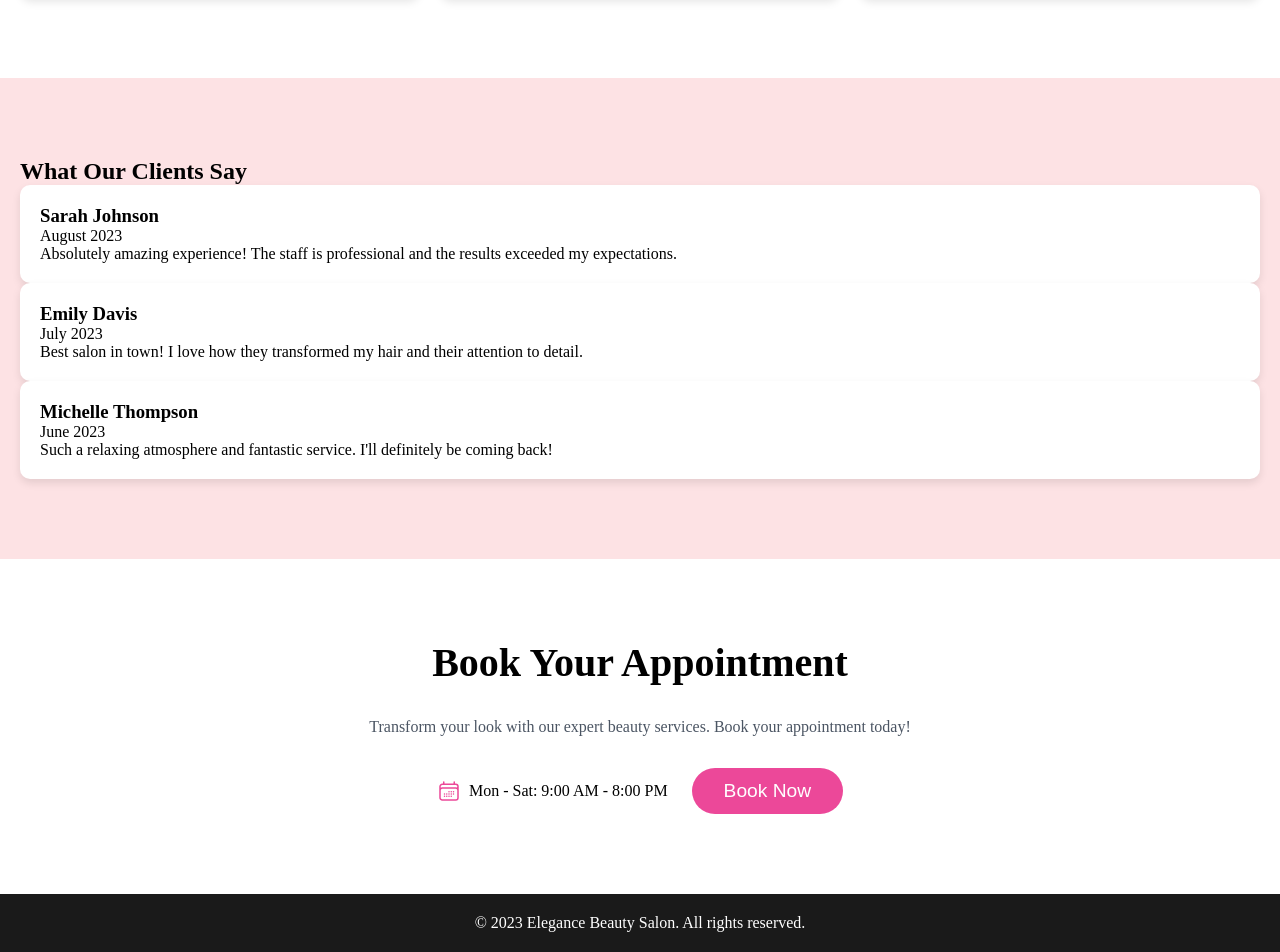
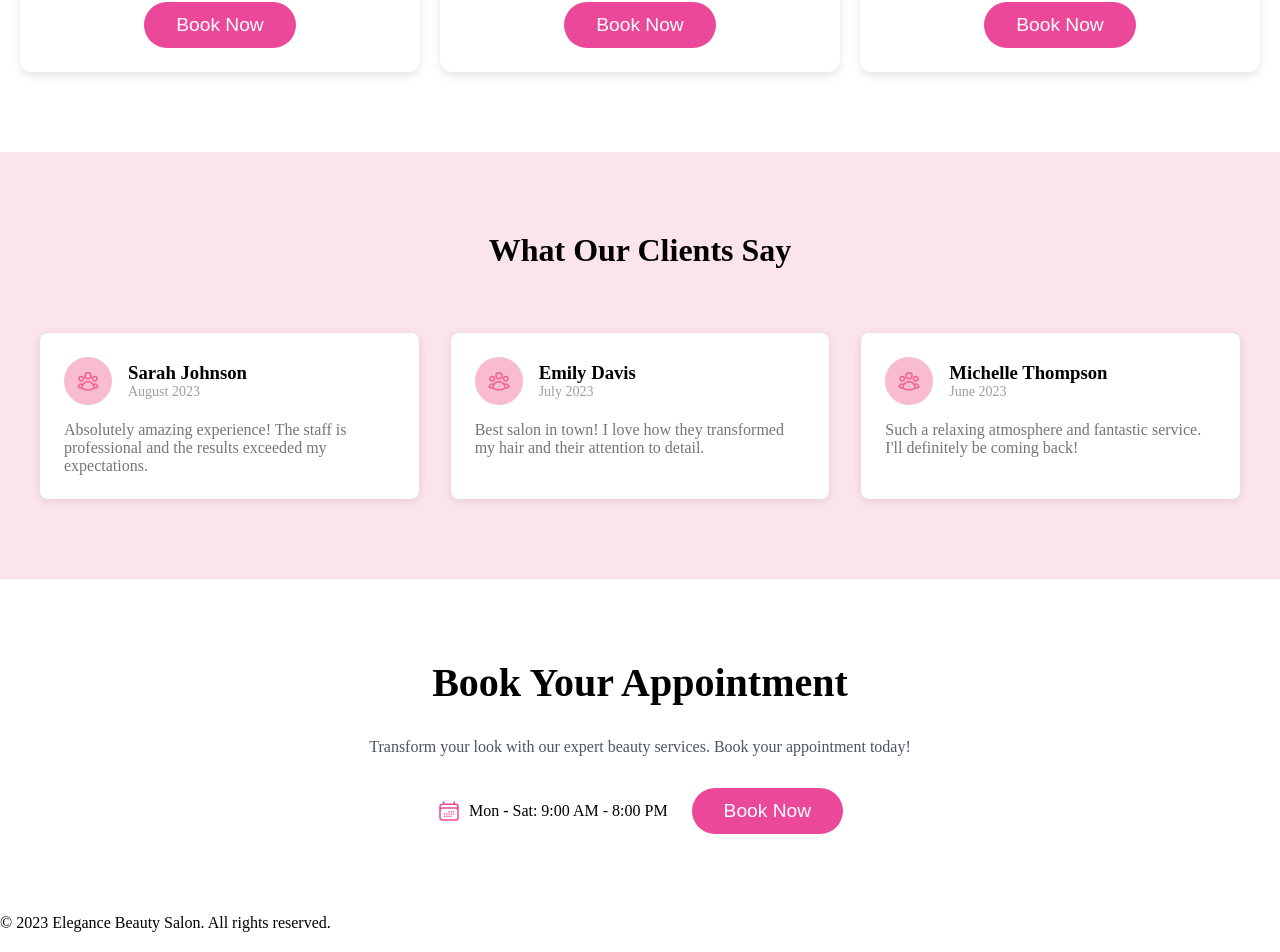
Before and after one commit to FehertoiTamas/beauty-salon, a Next.js app: page / in a window 1280 px wide. Shown: the part 1207-2159 px from the top of the page. Built offline with nearby package versions, Linux system fonts and the light colour scheme.

Commit message:
testimonils section css

```diff
--- a/src/app/page.js
+++ b/src/app/page.js
@@ -49,15 +49,24 @@ export default function Home() {
 
       {/* Testimonials Section */}
       <section className="testimonials-section">
+        <div className="testimonials-container">
           <h2 className="section-title">What Our Clients Say</h2>
           <div className="testimonials-grid">
             {testimonials.map((testimonial, index) => (
               <div key={index} className="testimonial-card">
-              <h3>{testimonial.name}</h3>
-              <p>{testimonial.date}</p>
-              <p>{testimonial.comment}</p>
+                <div className="testimonial-header">
+                  <div className="avatar">
+                    <UserGroupIcon className="avatar-icon" />
+                  </div>
+                  <div className="testimonial-info">
+                    <h3 className="testimonial-name">{testimonial.name}</h3>
+                    <p className="testimonial-date">{testimonial.date}</p>
+                  </div>
+                </div>
+                <p className="testimonial-comment">{testimonial.comment}</p>
               </div>
             ))}
+          </div>
         </div>
       </section>
 
--- a/src/app/styles/hero.css
+++ b/src/app/styles/hero.css
@@ -99,22 +99,78 @@
 
 /* Testimonials */
 .testimonials-section {
-  background-color: #fde2e4;
-  padding: 80px 20px;
+  padding: 5rem 1rem;
+  background-color: #fce4ec;
+}
+
+.testimonials-container {
+  max-width: 1200px;
+  margin: 0 auto;
+}
+
+.section-title {
+  font-size: 2rem;
+  font-weight: bold;
+  text-align: center;
+  margin-bottom: 4rem;
+}
+
+.testimonials-grid {
+  display: grid;
+  grid-template-columns: repeat(1, 1fr);
+  gap: 2rem;
+}
+
+@media (min-width: 768px) {
+  .testimonials-grid {
+    grid-template-columns: repeat(3, 1fr);
+  }
 }
 
 .testimonial-card {
-  background: white;
-  padding: 20px;
-  border-radius: 10px;
-  box-shadow: 0 4px 8px rgba(0, 0, 0, 0.1);
+  background-color: white;
+  padding: 1.5rem;
+  border-radius: 0.5rem;
+  box-shadow: 0 2px 10px rgba(0, 0, 0, 0.1);
 }
 
-.footer {
-  background: #1a1a1a;
-  color: white;
-  text-align: center;
-  padding: 20px;
+.testimonial-header {
+  display: flex;
+  align-items: center;
+  margin-bottom: 1rem;
+}
+
+.avatar {
+  width: 3rem;
+  height: 3rem;
+  background-color: #f8bbd0;
+  border-radius: 50%;
+  display: flex;
+  align-items: center;
+  justify-content: center;
+}
+
+.avatar-icon {
+  width: 1.5rem;
+  height: 1.5rem;
+  color: #f06292;
+}
+
+.testimonial-info {
+  margin-left: 1rem;
+}
+
+.testimonial-name {
+  font-weight: 600;
+}
+
+.testimonial-date {
+  color: #9e9e9e;
+  font-size: 0.875rem;
+}
+
+.testimonial-comment {
+  color: #757575;
 }
 
 /* styles/contact.css */
```
Lines whose indentation alone changed are shown as unchanged.
